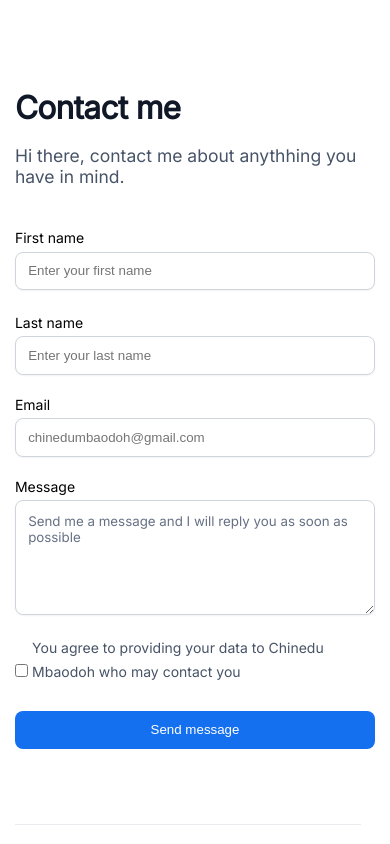
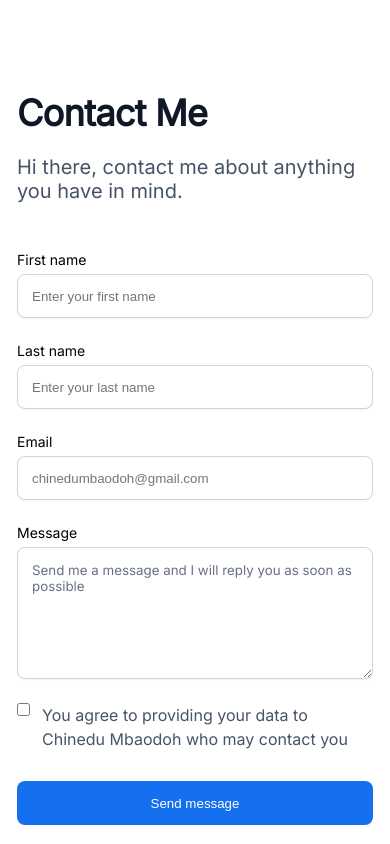
Before and after one commit to nitoC/zuriFirst, a React (Create React App) app: page /contact in a window 390 px wide. Shown: the top 844 px of the page. Built offline with nearby package versions, Linux system fonts and the light colour scheme.

Commit message:
fix(styles): fix checkbox label wrap at contact styles

```diff
--- a/src/components/Contact.jsx
+++ b/src/components/Contact.jsx
@@ -5,9 +5,9 @@ function Contact() {
     <div className="contact_wrapper">
     <div className="contact">
       <div className="contact__heading">
-        <div className="heading">Contact me</div>
+        <div className="heading">Contact Me</div>
         <div className="subheading">
-          Hi there, contact me about anythhing you have in mind.
+          Hi there, contact me about anything you have in mind.
         </div>
       </div>
       <form className="form">
@@ -35,13 +35,13 @@ function Contact() {
             Email
             <input type="email" id="email" placeholder="chinedumbaodoh@gmail.com"/>
         </label>
-        <label htmlFor="message">
+        <label className="chackbox_align" htmlFor="message">
             Message
             <textarea name="message" id="message" cols={30} rows={30}>
                 Send me a message and I will reply you as soon as possible
             </textarea>
         </label>
-        <label htmlFor="terms">
+        <label className="checkbox_align" htmlFor="terms">
             <input type="checkbox" id="terms" />
             <div className="check_text">
                 You agree to providing your data to Chinedu Mbaodoh who may contact you
--- a/src/styles/contact.scss
+++ b/src/styles/contact.scss
@@ -6,7 +6,7 @@
 }
 .contact {
   max-width: 720px;
-  padding-top: 4.6875rem;
+  padding-top: 4rem;
   margin: auto;
   .heading,
   .subheading {
@@ -77,7 +77,7 @@
       display: inline-block;
       word-wrap:normal;
       white-space: normal;
-      padding: 0 0.3rem;
+      padding: 0 .75rem;
       font-weight: 400px;
       font-size: 1rem;
       line-height: 24px;
@@ -95,6 +95,14 @@
   }
 }
 @media (max-width: 770px) {
+    :root{
+     font-size: 16px;
+    }
+
+    .checkbox_align{
+        display: flex !important;
+        align-items: flex-start !important;
+    }
   .name {
     flex-direction: column;
     gap: 24px;
--- a/src/styles/index.scss
+++ b/src/styles/index.scss
@@ -4,12 +4,13 @@ $footer:#667085;
 $contact_header: #101828;
 $contact_btn:#1570EF;
 $contact_primary:#475467;
+@import 'App';
 @import 'contact';
-@import 'App';
 @import 'https://fonts.googleapis.com/css2?family=Inter&family=Pacifico&family=Roboto:wght@100&family=Work+Sans:wght@300&display=swap';
 
 body {
   margin: 0;
+  padding: 0;
   -webkit-font-smoothing: antialiased;
   -moz-osx-font-smoothing: grayscale;
 }
```
